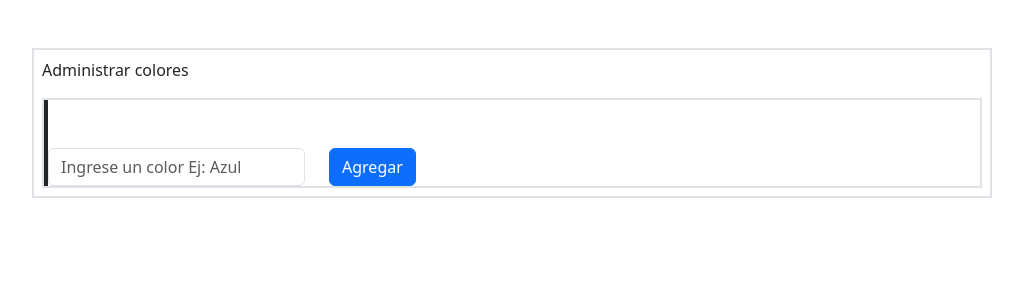
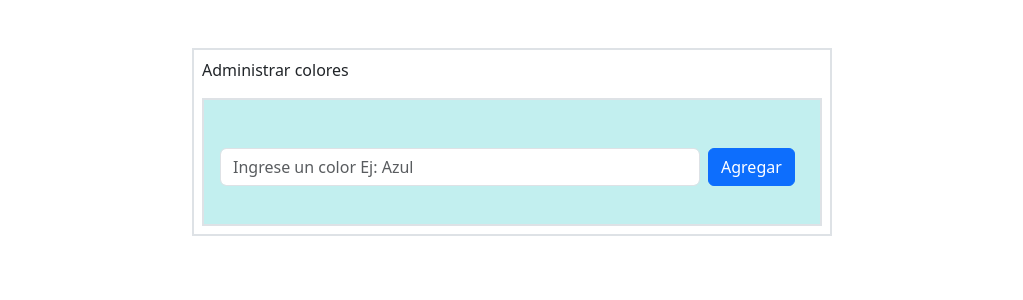
Before and after one commit to sheyla23a/PaletaDeColores, a React (Vite) app: page / in a window 1280 px wide. Shown: the top 300 px of the page, without its empty margins (128-1151 px from the left). Built offline with nearby package versions, Linux system fonts and the light colour scheme.

Commit message:
agregue el componente FormularioColores y le di estilo en app.css

```diff
--- a/src/App.css
+++ b/src/App.css
@@ -0,0 +1,10 @@
+.formularioColor{
+    height: 8em;
+    background-color: rgb(194, 239, 239);
+}
+
+
+.FormColor{
+ width: 30rem;
+ margin-left:1em;
+}
--- a/src/App.jsx
+++ b/src/App.jsx
@@ -6,7 +6,7 @@ import "./App.css";
 function App() {
   return (
     <>
-      <Container className="mt-5 p-2 border border-2 w-75">
+      <Container className="mt-5 p-2 border border-2 w-50">
         <p>Administrar colores</p>
         <section>
           <FormularioColores></FormularioColores>
--- a/src/components/FormularioColores.jsx
+++ b/src/components/FormularioColores.jsx
@@ -3,18 +3,15 @@ import Form from "react-bootstrap/Form";
 
 const FormularioColores = () => {
   return (
-    <section className="formularioColor d-flex border border-2">
-    <div className="cuadrado1 border border-dark border-2"></div>
-    <div>
-      <Form className="mt-5 d-flex">
+    <section className="formularioColor border border-2">
+      <Form className="mt-5 d-flex justify-center">
         <Form.Group controlId="formBasicEmail">
           <Form.Control type="text" className="FormColor" placeholder="Ingrese un color Ej: Azul" />
         </Form.Group>
-        <Button className="ms-4" variant="primary" type="submit">
+        <Button className="ms-2 " variant="primary" type="submit">
           Agregar
         </Button>
       </Form>
-    </div>
   </section>
   );
 };
```
